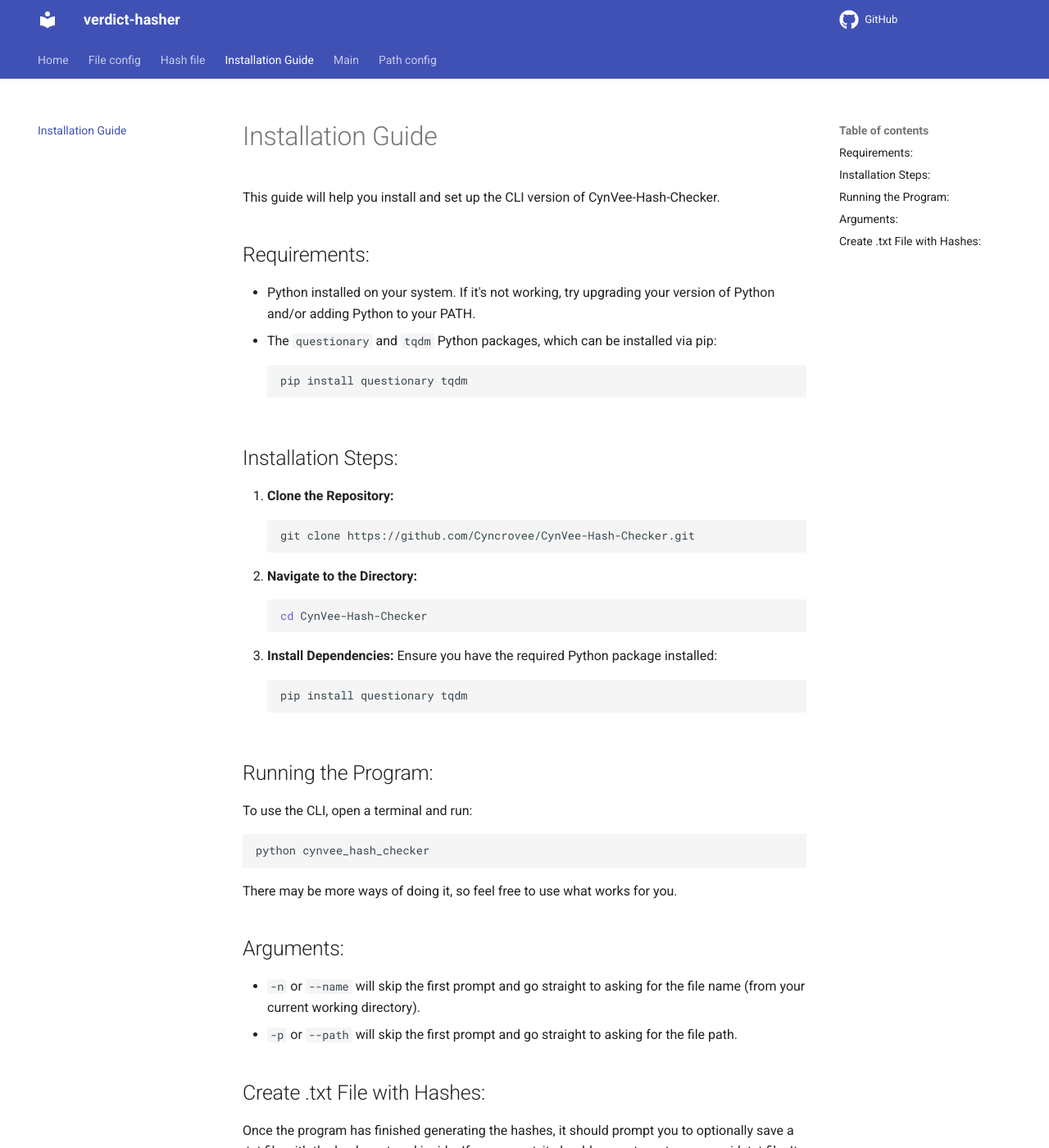
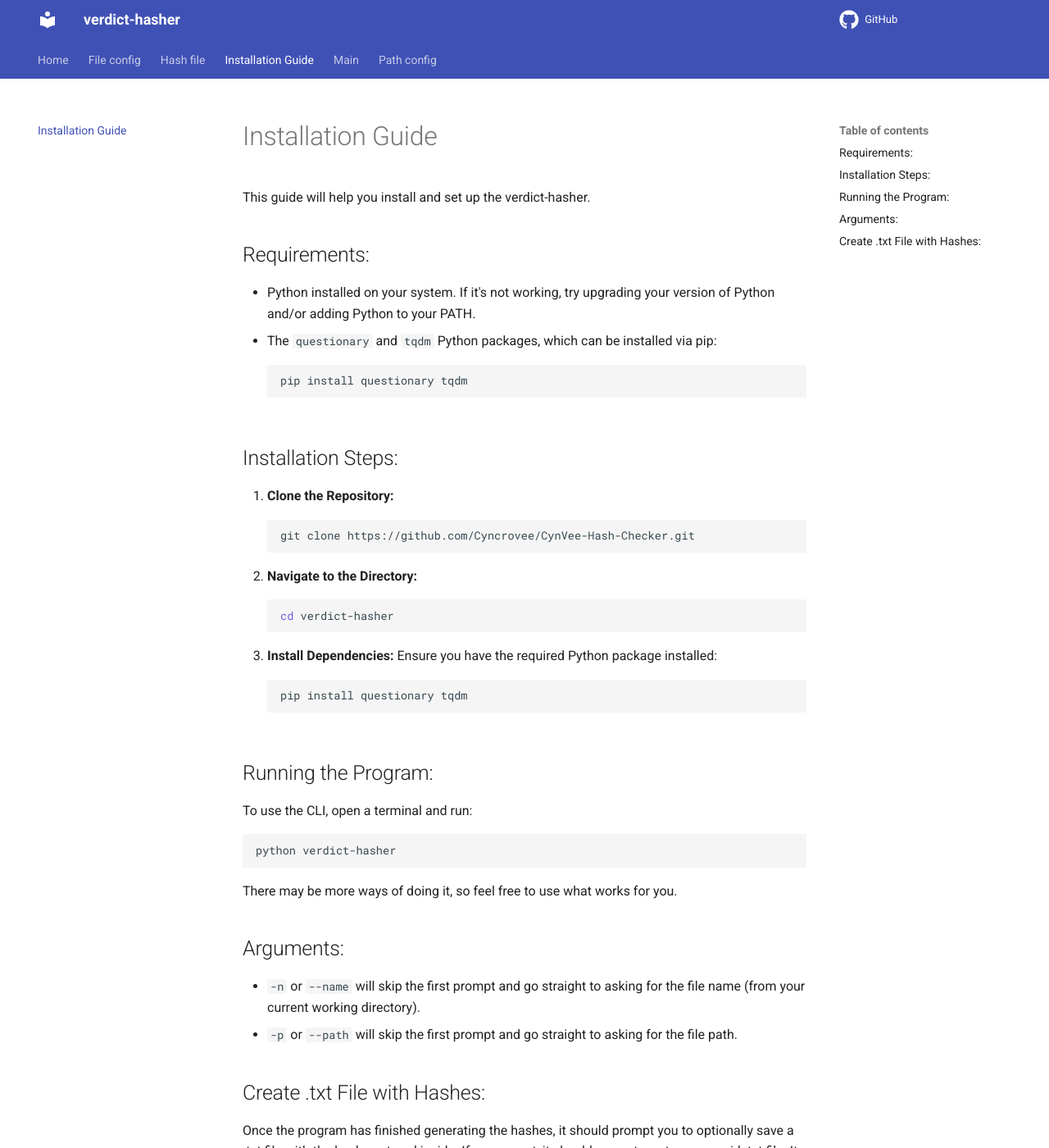
Before and after one commit to SigireddyBalasai/CynVee-Hash-Checker_CLI, an MkDocs documentation site: the page built from docs/installation.md, in a window 1280 px wide and 1400 px high. Shown: the whole window at 82% size. Built offline with MkDocs 1.6.1 and Material for MkDocs 9.7.7, drawn with Linux system fonts in a browser that asks for light colours; comment, search, counter and statistics services are not loaded.

Commit message:
WARNING: POTENTIALLY BROKEN COMMIT

````diff
--- a/docs/installation.md
+++ b/docs/installation.md
@@ -1,6 +1,6 @@
 # Installation Guide
 
-This guide will help you install and set up the CLI version of CynVee-Hash-Checker.
+This guide will help you install and set up the verdict-hasher.
 
 ## Requirements:
 - Python installed on your system. If it's not working, try upgrading your version of Python and/or adding Python to your PATH.
@@ -16,7 +16,7 @@ This guide will help you install and set up the CLI version of CynVee-Hash-Check
      ```
 2. **Navigate to the Directory:**
      ```sh
-     cd CynVee-Hash-Checker
+     cd verdict-hasher
      ```
 3. **Install Dependencies:**
      Ensure you have the required Python package installed:
@@ -27,7 +27,7 @@ This guide will help you install and set up the CLI version of CynVee-Hash-Check
 ## Running the Program:
 To use the CLI, open a terminal and run:
 ```sh
-python cynvee_hash_checker
+python verdict-hasher
 ```
 There may be more ways of doing it, so feel free to use what works for you.
 
--- a/verdict_hasher/__init__.py
+++ b/verdict_hasher/__init__.py
@@ -1,5 +1,5 @@
 """
-This module initializes the cynvee_hash_checker package.
+This module initializes the verdict_hasher package.
 """
 
 __all__ = ["file_config", "hash_file", "main", "path_config"]
````
Also changed, not shown: docs/file_config.md (+1 -1 lines), docs/hash_file.md (+1 -1 lines), docs/index.md (+1 -1 lines), docs/main.md (+2 -2 lines), docs/path_config.md (+1 -1 lines), 1 other file.
